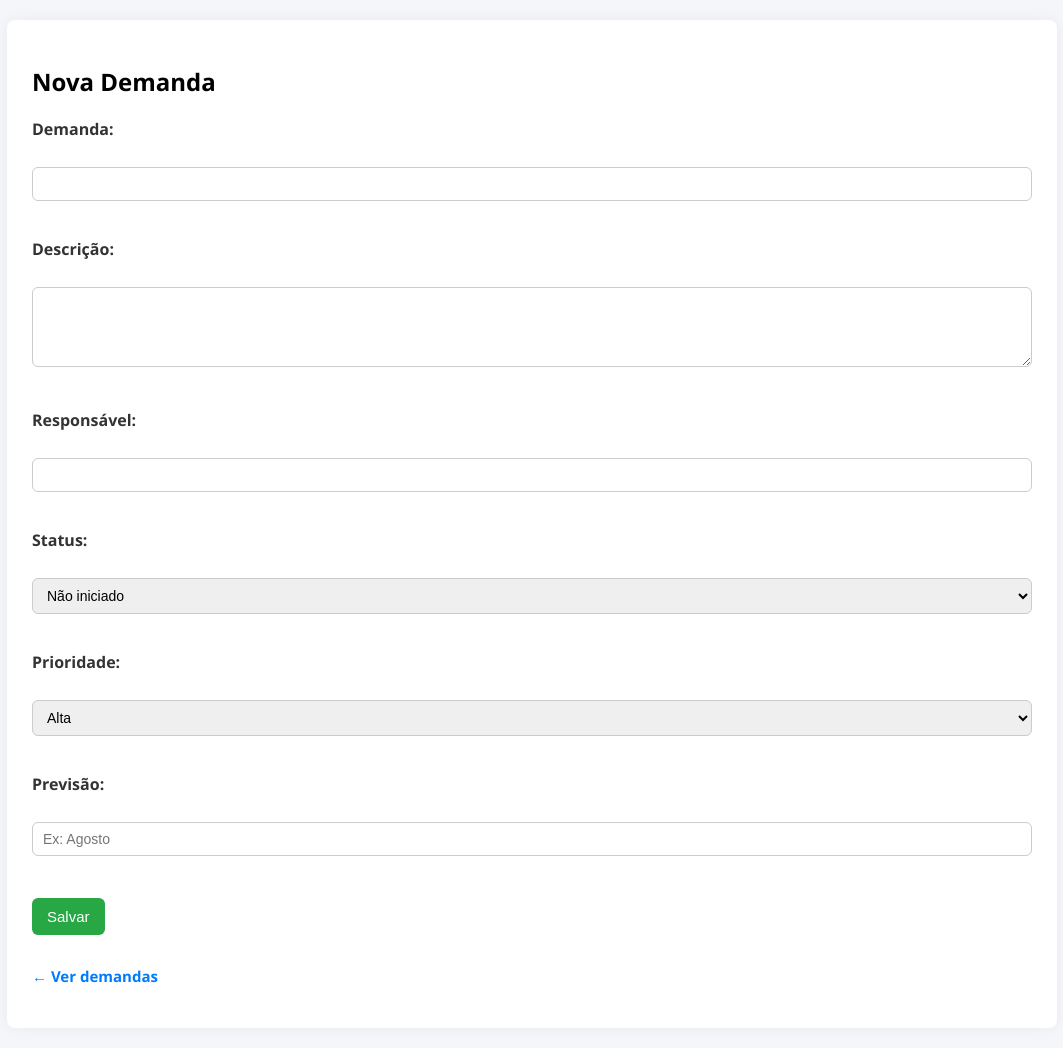
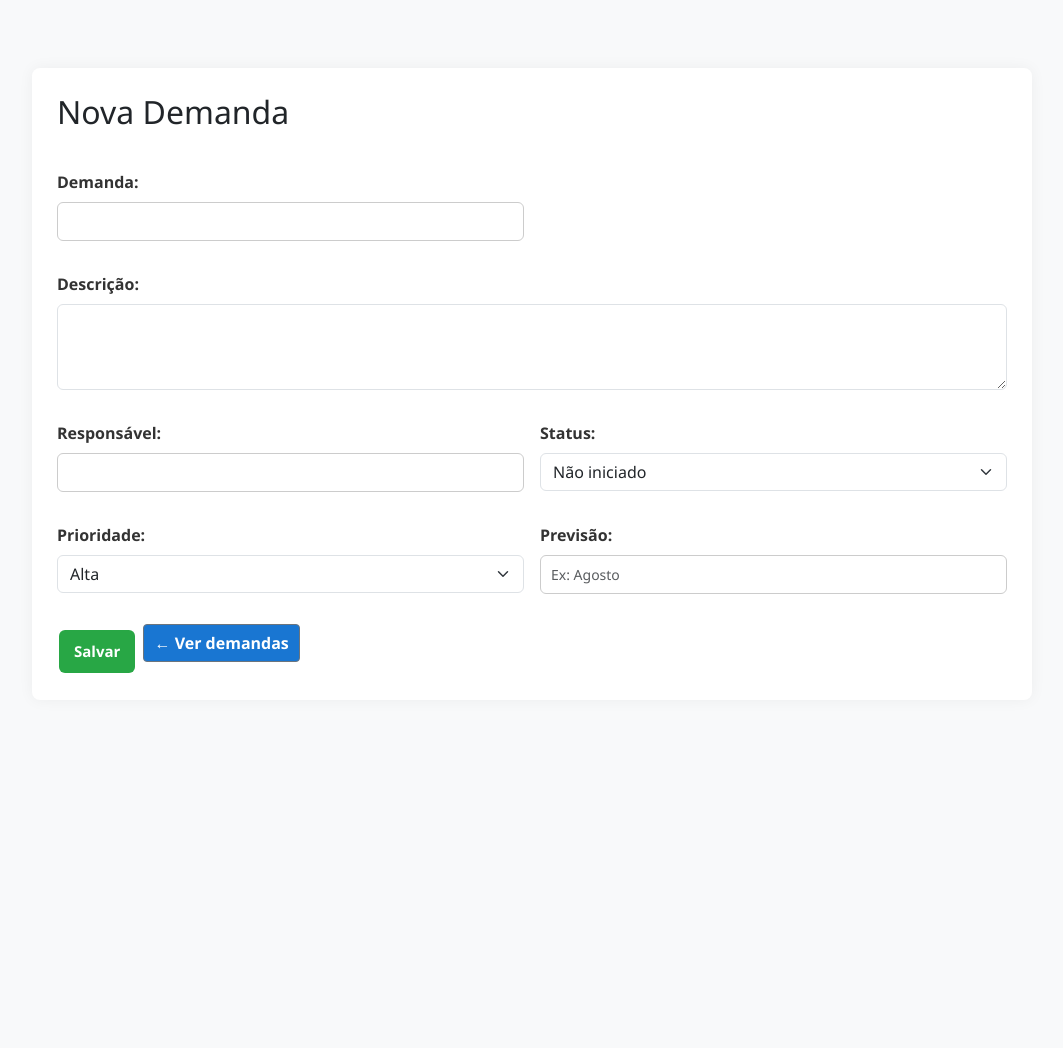
Before and after one commit to Arlin-Mafra/demandas, a PHP site: page /php/cadastrar.php in a window 1280 px wide. Shown: the whole page, without its empty margins (108-1171 px from the left). After the commit the page ends 673 px from the top, so only its background shows below. Run offline with PHP 8.4, Linux system fonts and the light colour scheme.

Commit message:
adicionando bootstrap. Criando header e footer.php

```diff
--- a/php/cadastrar.php
+++ b/php/cadastrar.php
@@ -1,46 +1,55 @@
-<?php include 'db.php'; ?>
-<!DOCTYPE html>
-<html>
-<head>
-  <title>Cadastrar Demanda</title>
-  <link rel="stylesheet" href="../css/styles.css">
-</head>
-<body>
-    <div class="container">
-      <h2>Nova Demanda</h2>
-      <form action="salvar.php" method="POST">
-        <label>Demanda:</label><br>
-        <input type="text" name="demanda" required><br><br>
+<?php
+include 'db.php';
+include 'header.php';
+?>
 
-        <label>Descrição:</label><br>
-        <textarea name="descricao"></textarea><br><br>
+<h2 class="mb-4">Nova Demanda</h2>
 
-        <label>Responsável:</label><br>
-        <input type="text" name="responsavel"><br><br>
+<form action="salvar.php" method="POST" class="row g-3">
+  <div class="col-md-6">
+    <label class="form-label">Demanda:</label>
+    <input type="text" name="demanda" class="form-control" required>
+  </div>
 
-        <label>Status:</label><br>
-        <select name="status">
+  <div class="col-md-12">
+    <label class="form-label">Descrição:</label>
+    <textarea name="descricao" class="form-control" rows="3"></textarea>
+  </div>
+
+  <div class="col-md-6">
+    <label class="form-label">Responsável:</label>
+    <input type="text" name="responsavel" class="form-control">
+  </div>
+
+  <div class="col-md-6">
+    <label class="form-label">Status:</label>
+    <select name="status" class="form-select">
       <option>Não iniciado</option>
       <option>Em andamento</option>
       <option>Programado</option>
       <option>Pendente</option>
       <option>Concluído</option>
-        </select><br><br>
+    </select>
+  </div>
 
-        <label>Prioridade:</label><br>
-        <select name="prioridade">
+  <div class="col-md-6">
+    <label class="form-label">Prioridade:</label>
+    <select name="prioridade" class="form-select">
       <option>Alta</option>
       <option>Média</option>
       <option>Baixa</option>
-        </select><br><br>
+    </select>
+  </div>
 
-        <label>Previsão:</label><br>
-        <input type="text" name="previsao" placeholder="Ex: Agosto"><br><br>
+  <div class="col-md-6">
+    <label class="form-label">Previsão:</label>
+    <input type="text" name="previsao" class="form-control" placeholder="Ex: Agosto">
+  </div>
 
-        <button type="submit">Salvar</button>
+  <div class="col-12">
+    <button type="submit" class="btn btn-success">Salvar</button>
+    <a href="../index.php" class="btn btn-secondary">← Ver demandas</a>
+  </div>
 </form>
 
-      <p class="backLink"><a href="../index.php">← Ver demandas</a></p>
-    </div>
-</body>
-</html>
+<?php include 'footer.php'; ?>
--- /dev/null
+++ b/php/footer.php
@@ -0,0 +1,3 @@
+  </div> <!-- fecha container -->
+</body>
+</html>
--- /dev/null
+++ b/php/header.php
@@ -0,0 +1,11 @@
+<!DOCTYPE html>
+<html lang="pt-br">
+<head>
+  <meta charset="UTF-8">
+  <meta name="viewport" content="width=device-width, initial-scale=1">
+  <title>Demandas FLUIG</title>
+  <link href="https://cdn.jsdelivr.net/npm/bootstrap@5.3.3/dist/css/bootstrap.min.css" rel="stylesheet">
+  <link rel="stylesheet" href="/css/styles.css">
+</head>
+<body class="bg-light">
+  <div class="container my-5">
```
Also changed, not shown: index.php (+12 -15 lines), php/editar.php (+38 -29 lines). Lines whose indentation alone changed are shown as unchanged.
